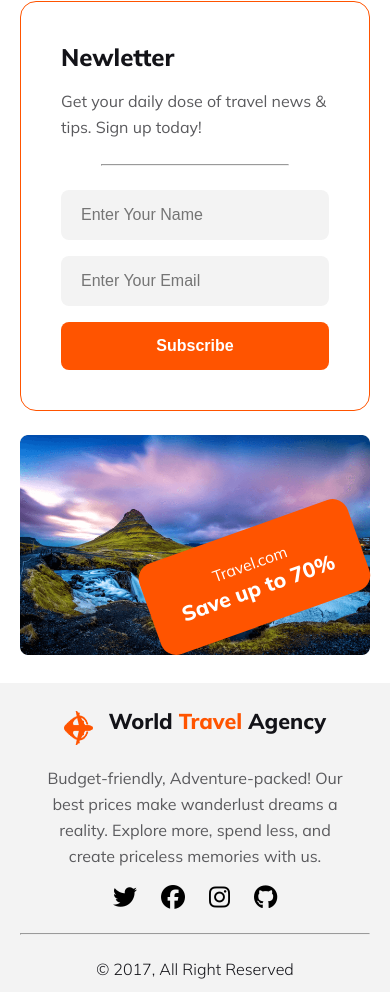
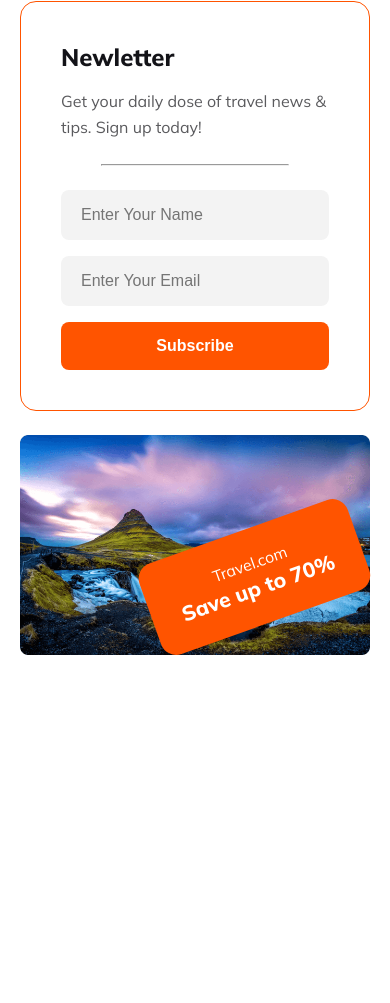
Before and after one commit to Sayem-Bhuiyan/Travel-Agency, a plain HTML site: page index.html in a window 390 px wide. Shown: the part 4511-5514 px from the top of the page. After the commit the page ends 5194 px from the top, so only its background shows below. Drawn offline with Linux system fonts and the light colour scheme.

```diff
--- a/index.html
+++ b/index.html
@@ -215,31 +215,7 @@
     </main>
 
 
-    <!-- footer section -->
-    <footer>
-        <div class="footer-content">
-            <div class="footer-icon">
-                <img src="Images/Group 40071 (2).png" alt="" class="footer-icon-img">
 
-                <h2 class="footer-title">
-                    World <span>Travel</span> Agency
-                </h2>
-            </div>
-            <p class="footer-description">
-                Budget-friendly, Adventure-packed! Our best prices make wanderlust dreams a reality. Explore more, spend less, and create priceless memories with us.
-            </p>
-            <div class="icon-container">
-                <i class="fa-brands fa-twitter"></i>
-                <i class="fa-brands fa-facebook"></i>
-                <i class="fa-brands fa-instagram"></i>
-                <i class="fa-brands fa-github"></i>
-            </div>
-            <hr class="horizontal-line">
-            <p class="copy-right">
-                &copy; 2017, All Right Reserved
-            </p>
-        </div>
-    </footer>
 
     <script>
         const showSidebar = () => {
```
